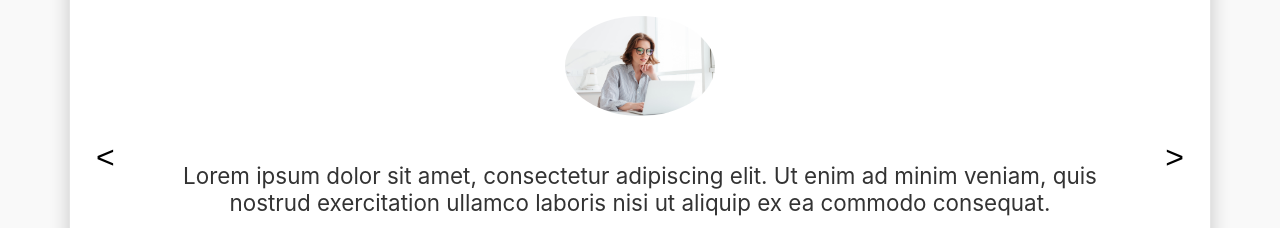
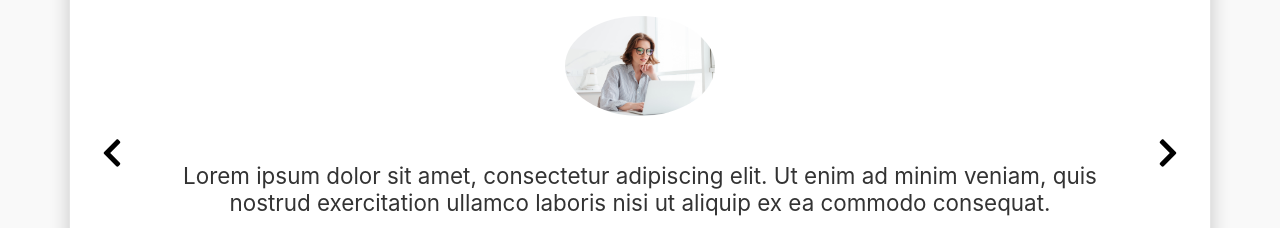
Before and after one commit to hr-sobuj/react-landing-page, a React (Create React App) app: page / in a window 1280 px wide. Shown: the part 1960-2188 px from the top of the page. Built offline with nearby package versions, Linux system fonts and the light colour scheme.

Commit message:
refactoring the code

```diff
--- a/src/container/HomeContainer/Testimonials.jsx
+++ b/src/container/HomeContainer/Testimonials.jsx
@@ -1,4 +1,5 @@
 import React, { useEffect, useState } from "react";
+import { FaChevronLeft, FaChevronRight } from "react-icons/fa";
 import styles from "../../styles/Home/Testimonials.module.css";
 
 import client1Image from "../../assets/images/client1.jpg";
@@ -61,7 +62,7 @@ function Testimonials() {
             className={styles.testimonialButton}
             onClick={prevTestimonial}
           >
-            &lt;
+            <FaChevronLeft />
           </button>
           <div className={styles.testimonialContent}>
             <div className={styles.testimonialImage}>
@@ -81,7 +82,7 @@ function Testimonials() {
             className={styles.testimonialButton}
             onClick={nextTestimonial}
           >
-            &gt;
+            <FaChevronRight />
           </button>
         </div>
       </div>
```
